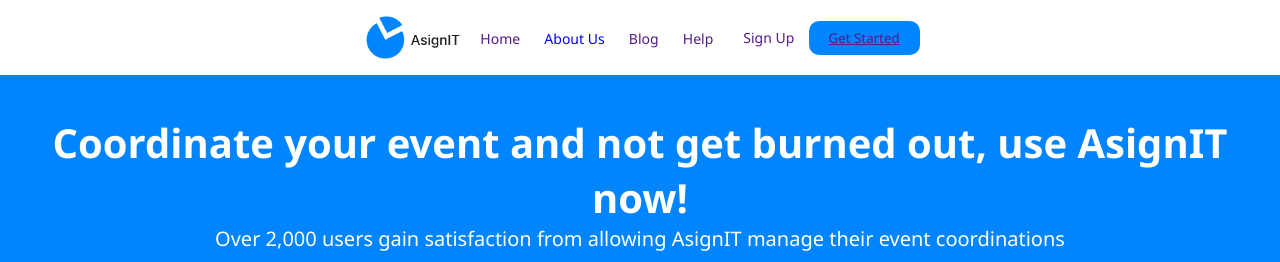
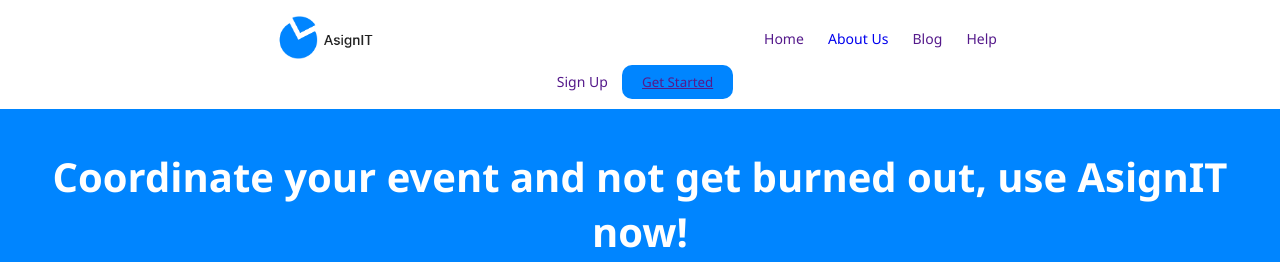
Before and after one commit to zadok-visuals/First-EDSA-Project, a plain HTML site: page Index.html in a window 1280 px wide. Shown: the top 262 px of the page. Drawn offline with Linux system fonts and the light colour scheme.

Commit message:
Newest modify

```diff
--- a/style.css
+++ b/style.css
@@ -18,13 +18,12 @@
 
 .header {
     display: flex;
-    flex-wrap: wrap;
+    /* flex-wrap: wrap; */
     font-size: 16px;
-    gap: 10px;
     align-items: center;
     justify-content: center;
     padding: 10px 5px;
-    margin: 0 10px;
+    gap: 30%;
 }
 
 .header >img {
@@ -51,6 +50,7 @@
 }
 .hero-session {
     display: flex;
+    flex-wrap: wrap;
     gap: 16px;
     justify-content: center;
     padding: 40px;
```
